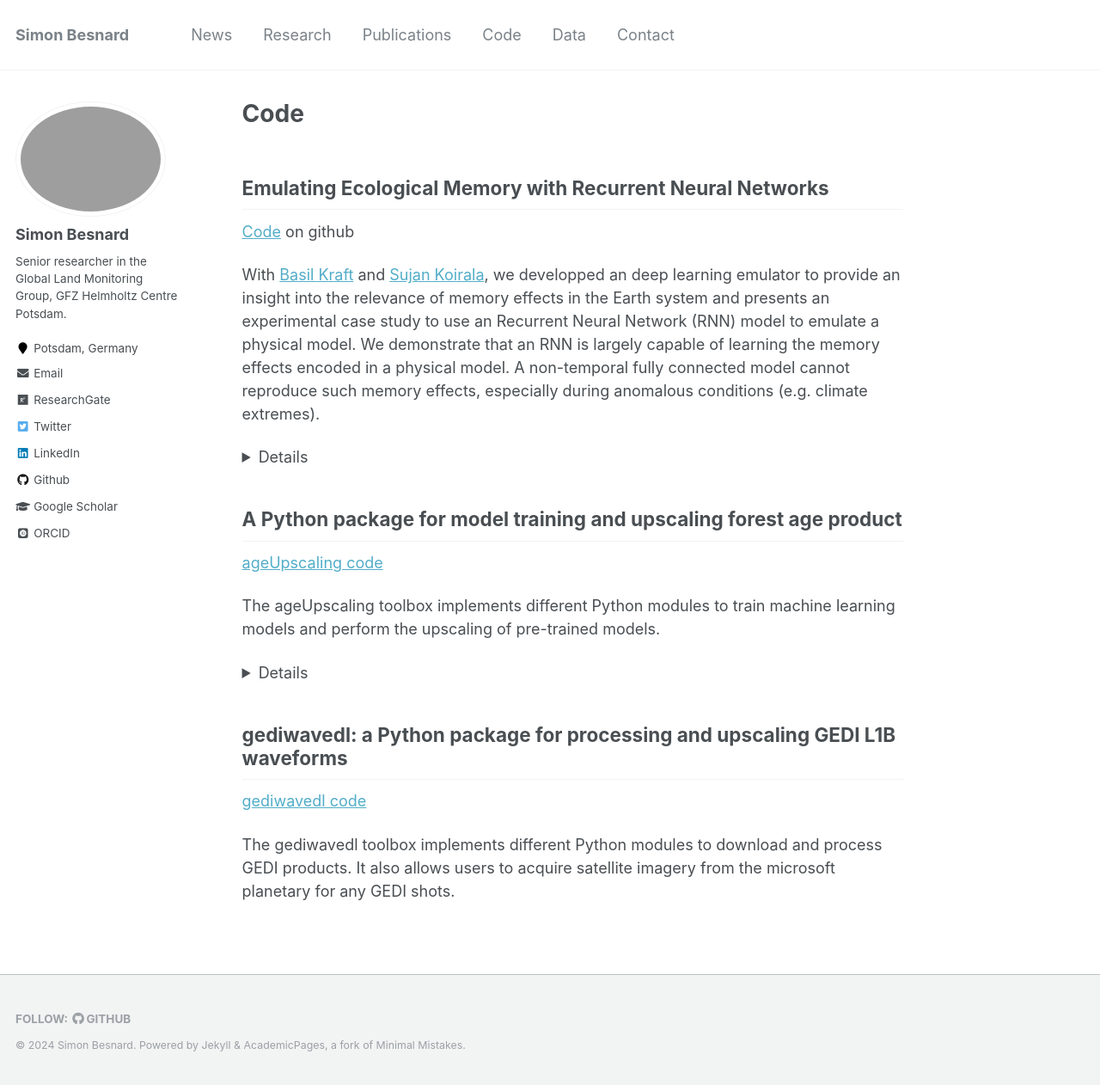
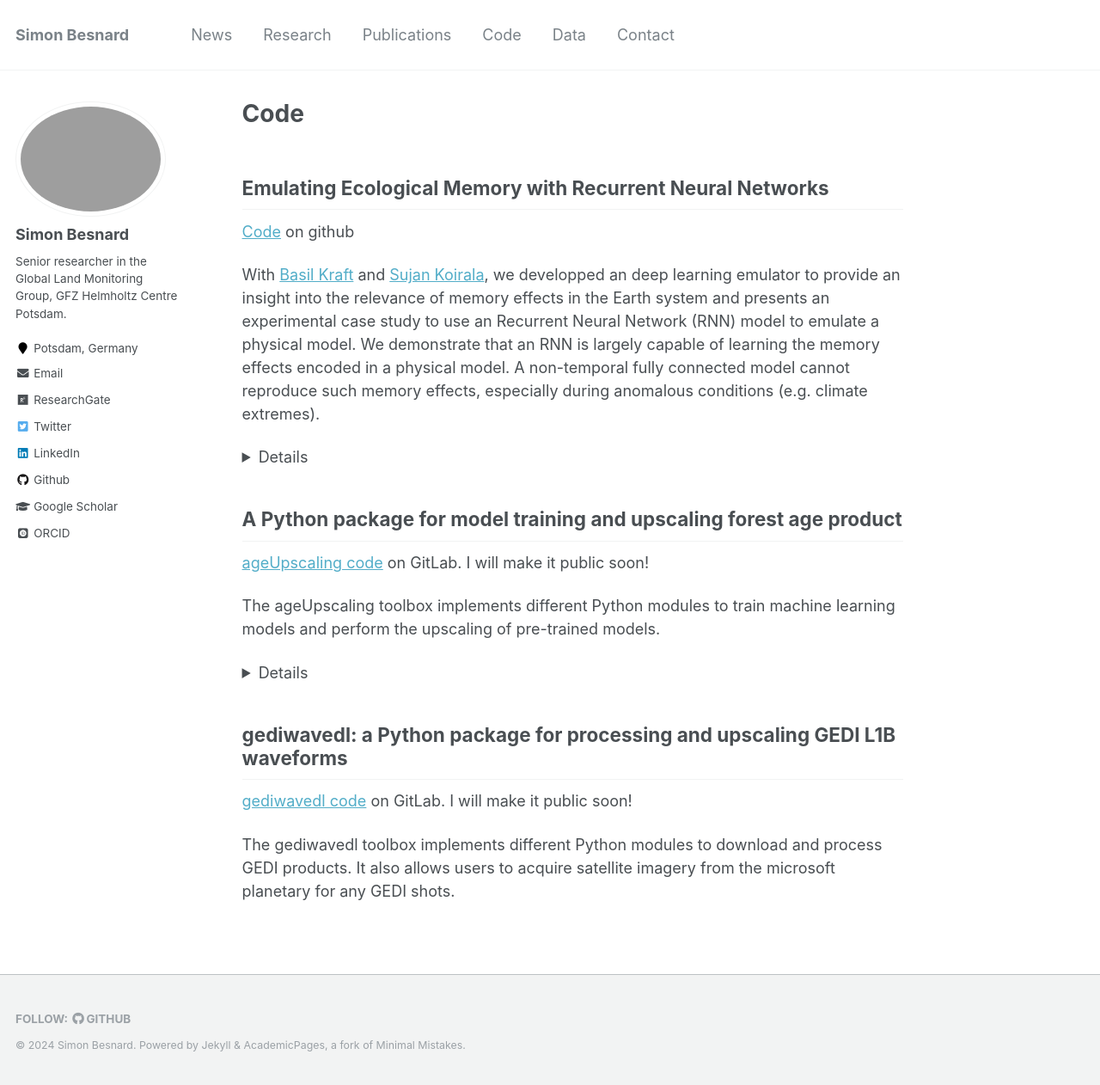
Before and after one commit to simonbesnard1/sbesnard.github.io, a Jekyll site: the page built from _pages/code.md, in a window 1280 px wide and 1262 px high. Shown: the whole window at 86% size. Built offline with Jekyll 4.4.1, drawn with Linux system fonts in a browser that asks for light colours; some web fonts are replaced.

Commit message:
fix code.md

```diff
--- a/_pages/code.md
+++ b/_pages/code.md
@@ -37,7 +37,7 @@ If using this code, please cite: **Emulating Ecological Memory with Recurrent Ne
 
 ## A Python package for model training and upscaling forest age product
 
-[ageUpscaling code](https://git.gfz-potsdam.de/global-land-monitoring/forest-age-upscale)
+[ageUpscaling code](https://git.gfz-potsdam.de/global-land-monitoring/forest-age-upscale) on GitLab. I will make it public soon!
 
 The ageUpscaling toolbox implements different Python modules to train machine learning models and perform the upscaling of pre-trained models.
 
@@ -49,7 +49,7 @@ The ageUpscaling toolbox implements different Python modules to train machine le
 
 ## gediwavedl: a Python package for processing and upscaling GEDI L1B waveforms
 
-[gediwavedl code](https://git.gfz-potsdam.de/global-land-monitoring/gedi-lidar-waveform)
+[gediwavedl code](https://git.gfz-potsdam.de/global-land-monitoring/gedi-lidar-waveform) on GitLab. I will make it public soon!
 
 The gediwavedl toolbox implements different Python modules to download and process GEDI products. It also allows users to acquire satellite imagery from the microsoft planetary for any GEDI shots.
 
```
